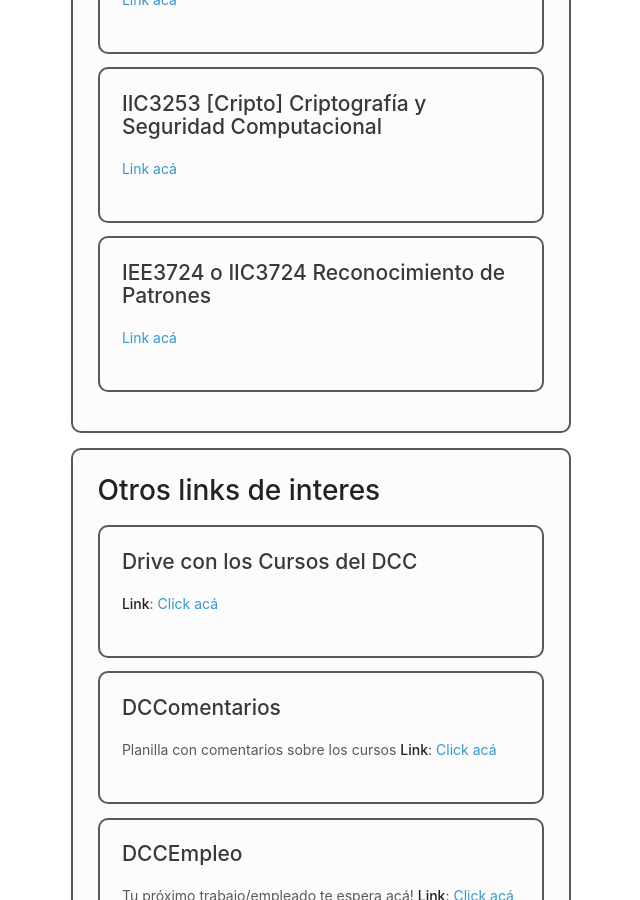
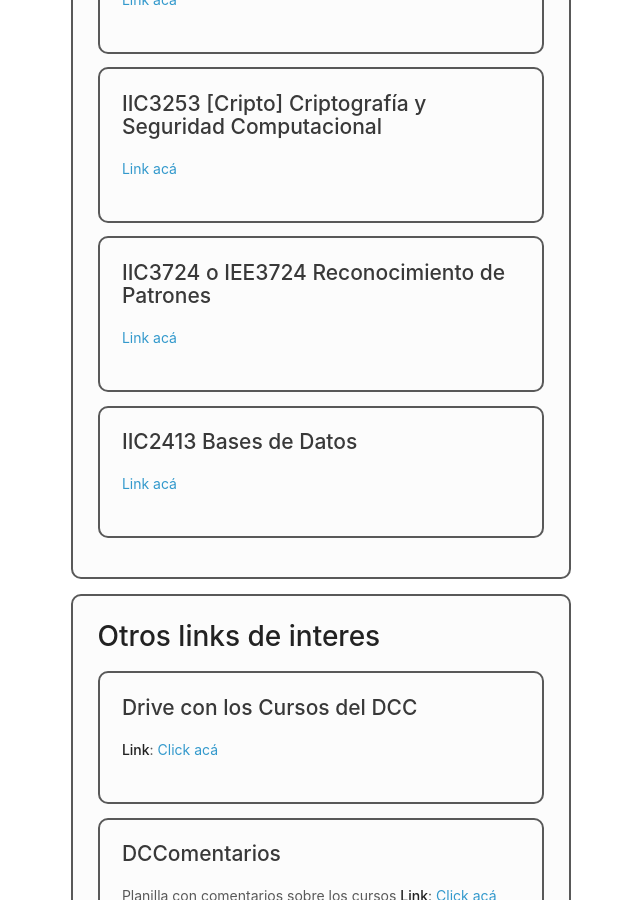
Before and after one commit to capitulo-acm-puc/capitulo-acm-puc.github.io, a Jekyll site: the page built from 6-grupos_y_canales.md, in a window 1280 px wide and 900 px high, scrolled down 5110 px. Shown: the whole window, without its empty margins (535-1175 px from the left). Built offline with Jekyll 4.4.1, drawn with Linux system fonts in a browser that asks for light colours.

Commit message:
Update 6-grupos_y_canales.md

```diff
--- a/6-grupos_y_canales.md
+++ b/6-grupos_y_canales.md
@@ -185,8 +185,13 @@ Advertencia, el grupo permite confesiones de todo tipo, sin censura.
 </div>
 
 <div class="grupo">
-## IEE3724 o IIC3724 Reconocimiento de Patrones
+## IIC3724 o IEE3724 Reconocimiento de Patrones
 [Link acá](https://t.me/joinchat/CLF1HRhLmmYM0lH5sN6pQQ)
+</div>
+
+<div class="grupo">
+## IIC2413 Bases de Datos
+[Link acá](https://t.me/joinchat/NAyiyxXp15kdMkanAN5eJg)
 </div>
 
 
```
